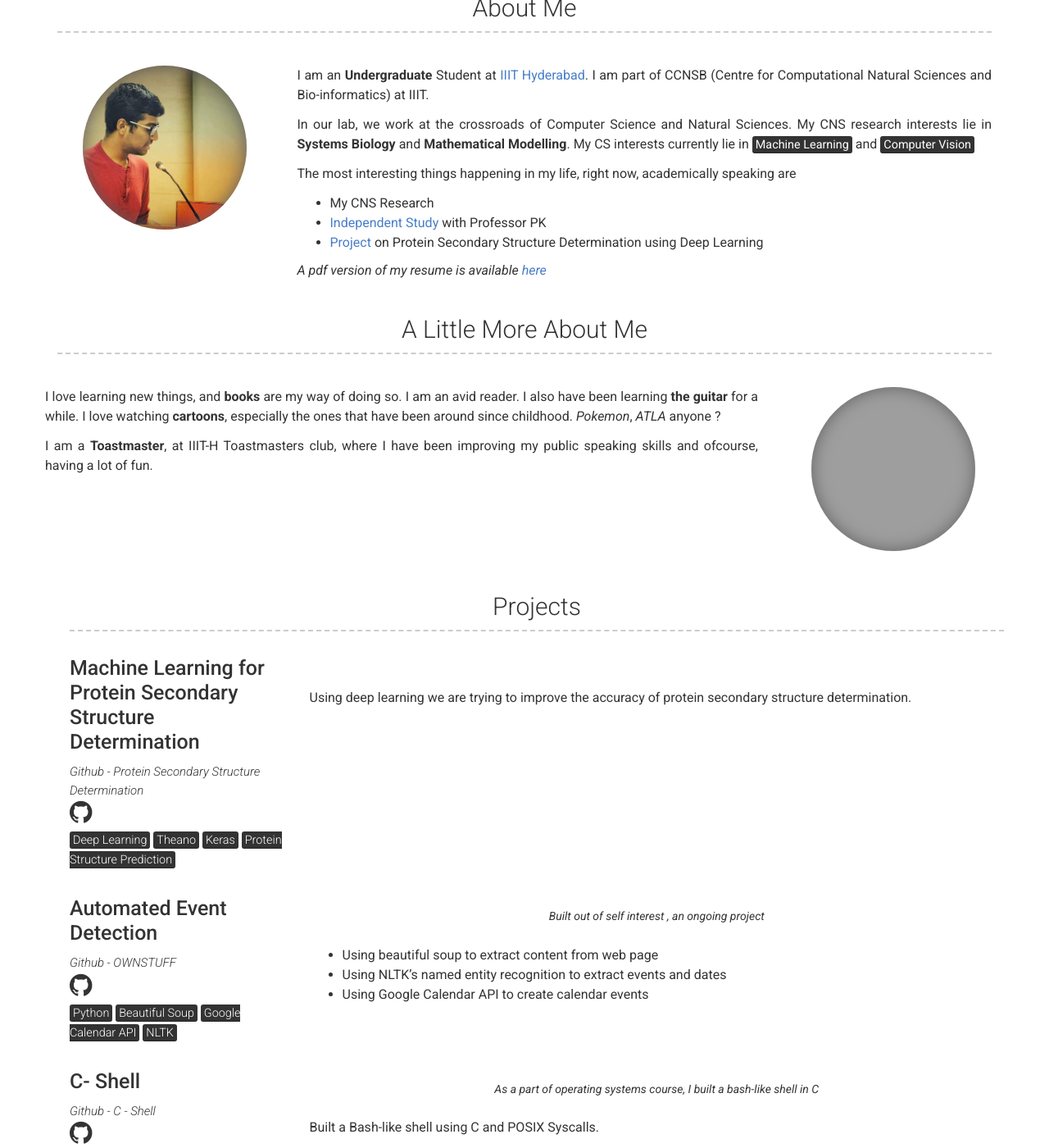
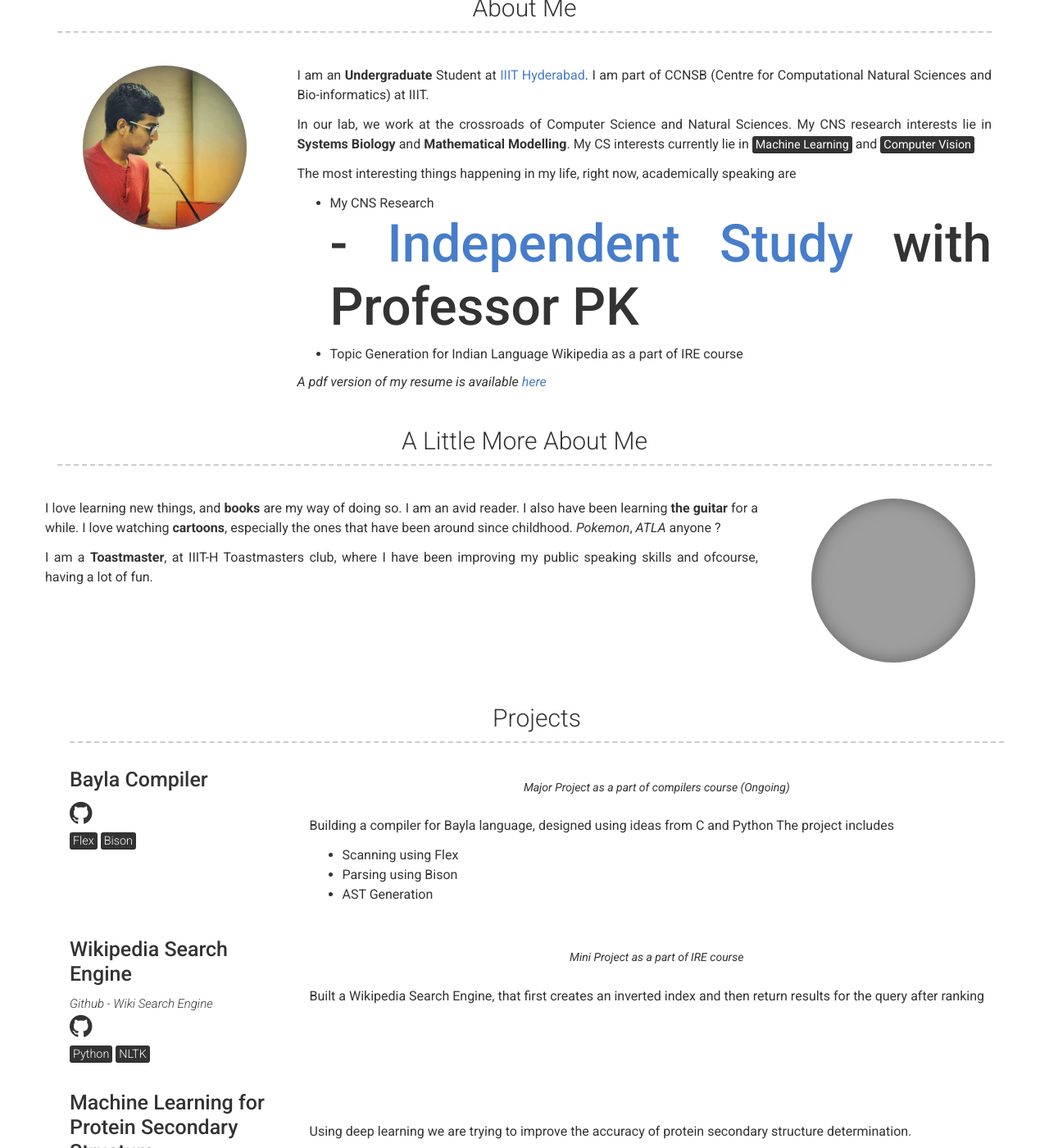
Before and after one commit to 7vikpeculiar/7vikpeculiar.github.io, a Jekyll site: the page built from index.md, in a window 1280 px wide and 1400 px high, scrolled down 222 px. Shown: the whole window at 82% size. Built offline with Jekyll 4.4.1, drawn with Linux system fonts in a browser that asks for light colours; some of the changed text lies outside the part shown; grey boxes are pictures that could not be loaded.

Commit message:
Added New Projects

```diff
--- a/_config.yml
+++ b/_config.yml
@@ -40,8 +40,8 @@ about_content: | # this will include new lines to allow paragraphs
 
   The most interesting things happening in my life, right now, academically speaking are
   - My CNS Research
-  - [Independent Study](#acadexp) with Professor PK
-  - [Project](#projec) on Protein Secondary Structure Determination using Deep Learning
+  # - [Independent Study](#acadexp) with Professor PK
+  - Topic Generation for Indian Language Wikipedia as a part of IRE course
 
   _A pdf version of my resume is available [here](/assets/Resume.pdf)_
 # Projects Section
--- a/_data/projects.yml
+++ b/_data/projects.yml
@@ -1,4 +1,31 @@
 # Project template
+- name: Bayla Compiler
+  # link: Github
+  # github: github.com/7vikpeculiar/Wiki-Search-Engine
+  quote: >
+         Major Project as a part of compilers course (Ongoing)
+
+  tags: <mark>Flex</mark>
+        <mark>Bison</mark>
+  description: | # this will include new lines to allow paragraphs
+        Building a compiler for Bayla language, designed using ideas from
+        C and Python
+        The project includes
+        - Scanning using Flex
+        - Parsing using Bison
+        - AST Generation
+
+- name: Wikipedia Search Engine
+  link: Github - Wiki Search Engine
+  github: github.com/7vikpeculiar/Wiki-Search-Engine
+  quote: >
+          Mini Project as a part of IRE course
+  tags: <mark>Python</mark>
+        <mark>NLTK</mark>
+  description: | # this will include new lines to allow paragraphs
+        Built a Wikipedia Search Engine, that first creates an inverted index
+        and then return results for the query after ranking
+
 - name: Machine Learning for Protein Secondary Structure Determination
   link: Github - Protein Secondary Structure Determination
   github: github.com/sproogen/modern-resume-theme
@@ -6,6 +33,7 @@
   tags: <mark>Deep Learning</mark>
         <mark>Theano</mark>
         <mark>Keras</mark>
+        <mark>Pytorch</mark>
         <mark>Protein Structure Prediction</mark>
   description: | # this will include new lines to allow paragraphs
         Using deep learning we are trying to improve the accuracy of
@@ -18,8 +46,8 @@
           Built out of self interest , an ongoing project
   tags: <mark>Python</mark>
         <mark>Beautiful Soup</mark>
+        <mark>NLTK</mark>
         <mark>Google Calendar API</mark>
-        <mark>NLTK</mark>
   description: | # this will include new lines to allow paragraphs
         - Using beautiful soup to extract content from web page
         - Using NLTK's named entity recognition to extract events and dates
@@ -76,4 +104,4 @@
         - A 2D Mario type game, where the player controls a ball, in a terrain collecting coins and killing enemy spikes.
         - A 3D version of Legend of Zelda, where the character moves in a boat, killing monsters of various difficulties, and various views.
         - Used WebGl to create a tunnel rush game.
-        - In all these projects,I extensively used,the concepts of camera movement, rotation, changing perspective.
+        - In all these projects, I extensively used, the concepts of camera movement, rotation, changing perspective.
--- /dev/null
+++ b/_includes/jobs.html
@@ -0,0 +1,35 @@
+<div class="container experience-container" id="acadexp">
+    <h3>{{ site.job_title | default: "Positions of Responsibility " }}</h3>
+    {% for job in site.data.jobs %}
+      <div class="row clearfix experience">
+        <div class="col-xs-12 col-sm-4 col-md-3 col-print-12 left-column">
+          <h4 class="name">
+            {%- if job.link -%}
+              {% include a.html href=experience.link %}
+            {%- endif -%}
+            {{ job.company }}
+            {%- if job.link -%}
+              </a>
+            {%- endif -%}
+            </h4>
+          <p><b>{{ job.job_title }}</b></p>
+          <p>{{ job.dates }}</p>
+          {% for jobe in job.jobs %}
+            <p><b>{{ jobe.title }}</b></p>
+            <p>{{ jobe.dates }}</p>
+          {% endfor %}
+          <p>
+          {%- for tag in experience.tags -%}
+          {{tag | strip | markdownify}}
+          {% endfor %}
+          </p>
+        </div>
+        <div class="col-xs-12 col-sm-8 col-md-9 col-print-12">
+          {%- if experience.quote -%}
+            <p class="quote">{{ experience.quote }}</p>
+          {%- endif -%}
+          {{ experience.description | strip | markdownify }}
+        </div>
+      </div>
+    {% endfor %}
+  </div>
--- a/_layouts/default.html
+++ b/_layouts/default.html
@@ -28,6 +28,10 @@
         {%- include academicexp.html -%}
       {%- endif -%}
 
+      {%- if site.data.jobs.size > 0 -%}
+        {%- include jobs.html -%}
+      {%- endif -%}
+
       {%- if site.data.education.size > 0 -%}
         {%- include education.html -%}
       {%- endif -%}
```
Also changed, not shown: _data/academicexp.yml (+6 -20 lines), _data/jobs.yml (added, +18 -0 lines), 1 other file.
